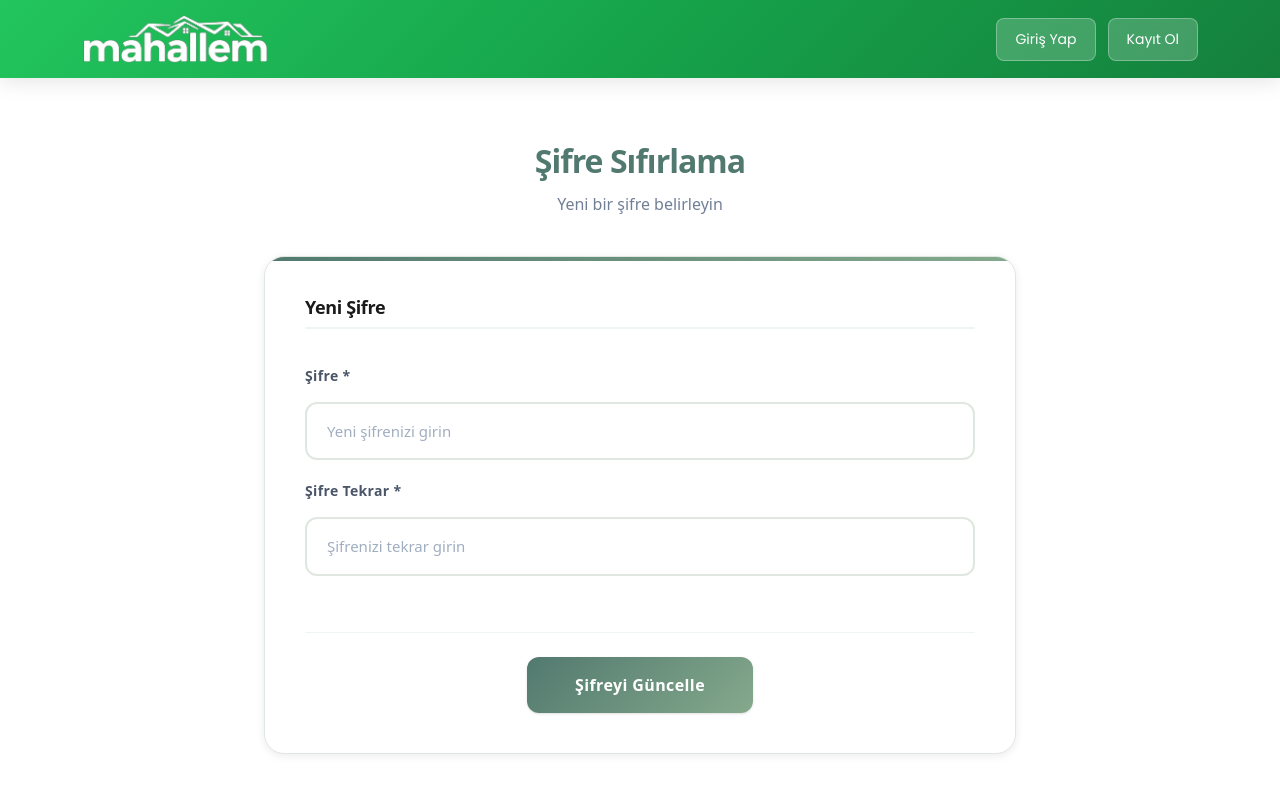
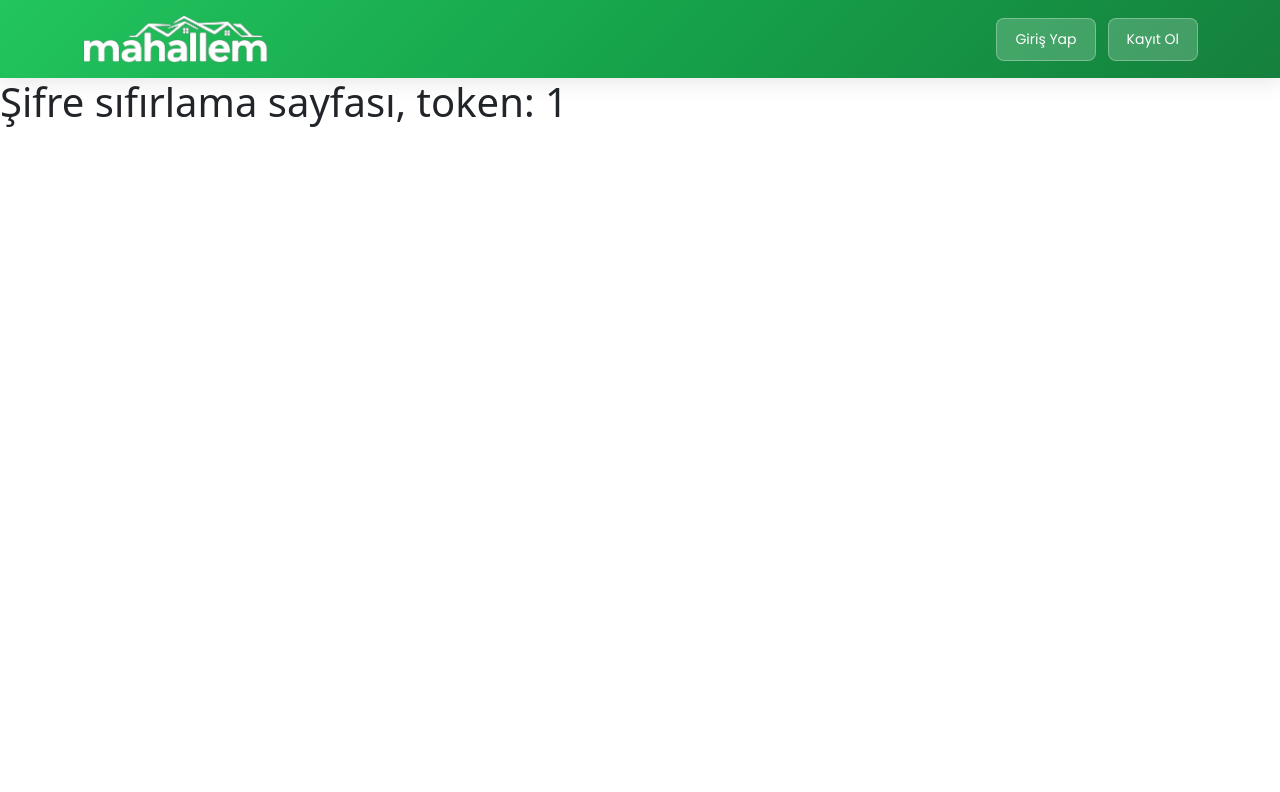
Before and after one commit to ismailhg/mahalleprojesi, a React (Create React App) app in the folder frontend/: page /#/sifre-sifirla/1 in a window 1280 px wide. Shown: the top 792 px of the page. Built offline with nearby package versions, Linux system fonts and the light colour scheme.

Commit message:
test yapıyorum

```diff
--- a/frontend/src/pages/ResetPassword.jsx
+++ b/frontend/src/pages/ResetPassword.jsx
@@ -1,118 +1,129 @@
-import React, { useState } from "react";
-import { useParams, useNavigate } from "react-router-dom";
-import "./profile.css";
+// import React, { useState } from "react";
+// import { useParams, useNavigate } from "react-router-dom";
+// import "./profile.css";
+
+// const ResetPassword = () => {
+//   const { token } = useParams();
+//   console.log("TOKEN:", token);
+//   const navigate = useNavigate();
+
+//   const [yeniSifre, setYeniSifre] = useState("");
+//   const [tekrarSifre, setTekrarSifre] = useState("");
+//   const [mesaj, setMesaj] = useState("");
+//   const [loading, setLoading] = useState(false);
+
+//   const handleReset = async () => {
+//     if (yeniSifre !== tekrarSifre) {
+//       setMesaj("⚠ Şifreler eşleşmiyor.");
+//       return;
+//     }
+
+//     setLoading(true);
+//     setMesaj("");
+
+//     try {
+//       const res = await fetch(
+//         `${process.env.REACT_APP_API_URL}/api/auth/sifre-sifirla/${token}`,
+//         {
+//           method: "POST",
+//           headers: { "Content-Type": "application/json" },
+//           body: JSON.stringify({ sifre: yeniSifre }),
+//         }
+//       );
+
+//       const data = await res.json();
+//       if (res.ok) {
+//         setMesaj(
+//           "✓ Şifre başarıyla güncellendi. Giriş ekranına yönlendiriliyorsunuz..."
+//         );
+//         setTimeout(() => navigate("/login"), 2000);
+//       } else {
+//         setMesaj(data.error || "⚠ Bir hata oluştu.");
+//       }
+//     } catch (error) {
+//       setMesaj("⚠ Sunucu hatası.");
+//     } finally {
+//       setLoading(false);
+//     }
+//   };
+
+//   return (
+//     <div className="profile-container">
+//       <div className="profile-header">
+//         <h2>Şifre Sıfırlama</h2>
+//         <p className="profile-subtitle">Yeni bir şifre belirleyin</p>
+//       </div>
+
+//       <div className="profile-form-card">
+//         {loading && (
+//           <div className="loading-overlay">
+//             <div className="loading-spinner"></div>
+//           </div>
+//         )}
+
+//         {mesaj && (
+//           <div
+//             className={
+//               mesaj.startsWith("✓") ? "success-message" : "error-message"
+//             }
+//           >
+//             <span>{mesaj.startsWith("✓") ? "✓" : "⚠"}</span> {mesaj}
+//           </div>
+//         )}
+
+//         <form className="profile-form" onSubmit={(e) => e.preventDefault()}>
+//           <div className="form-section">
+//             <h3 className="section-title">Yeni Şifre</h3>
+
+//             <div className="form-group">
+//               <label className="form-label" htmlFor="yeniSifre">
+//                 Şifre *
+//               </label>
+//               <input
+//                 id="yeniSifre"
+//                 type="password"
+//                 placeholder="Yeni şifrenizi girin"
+//                 value={yeniSifre}
+//                 onChange={(e) => setYeniSifre(e.target.value)}
+//                 required
+//               />
+//             </div>
+
+//             <div className="form-group">
+//               <label className="form-label" htmlFor="tekrarSifre">
+//                 Şifre Tekrar *
+//               </label>
+//               <input
+//                 id="tekrarSifre"
+//                 type="password"
+//                 placeholder="Şifrenizi tekrar girin"
+//                 value={tekrarSifre}
+//                 onChange={(e) => setTekrarSifre(e.target.value)}
+//                 required
+//               />
+//             </div>
+//           </div>
+
+//           <div className="submit-section">
+//             <button type="submit" onClick={handleReset} disabled={loading}>
+//               {loading ? "Güncelleniyor..." : "Şifreyi Güncelle"}
+//             </button>
+//           </div>
+//         </form>
+//       </div>
+//     </div>
+//   );
+// };
+
+// export default ResetPassword;
+import React from "react";
+import { useParams } from "react-router-dom";
 
 const ResetPassword = () => {
   const { token } = useParams();
   console.log("TOKEN:", token);
-  const navigate = useNavigate();
 
-  const [yeniSifre, setYeniSifre] = useState("");
-  const [tekrarSifre, setTekrarSifre] = useState("");
-  const [mesaj, setMesaj] = useState("");
-  const [loading, setLoading] = useState(false);
-
-  const handleReset = async () => {
-    if (yeniSifre !== tekrarSifre) {
-      setMesaj("⚠ Şifreler eşleşmiyor.");
-      return;
-    }
-
-    setLoading(true);
-    setMesaj("");
-
-    try {
-      const res = await fetch(
-        `${process.env.REACT_APP_API_URL}/api/auth/sifre-sifirla/${token}`,
-        {
-          method: "POST",
-          headers: { "Content-Type": "application/json" },
-          body: JSON.stringify({ sifre: yeniSifre }),
-        }
-      );
-
-      const data = await res.json();
-      if (res.ok) {
-        setMesaj(
-          "✓ Şifre başarıyla güncellendi. Giriş ekranına yönlendiriliyorsunuz..."
-        );
-        setTimeout(() => navigate("/login"), 2000);
-      } else {
-        setMesaj(data.error || "⚠ Bir hata oluştu.");
-      }
-    } catch (error) {
-      setMesaj("⚠ Sunucu hatası.");
-    } finally {
-      setLoading(false);
-    }
-  };
-
-  return (
-    <div className="profile-container">
-      <div className="profile-header">
-        <h2>Şifre Sıfırlama</h2>
-        <p className="profile-subtitle">Yeni bir şifre belirleyin</p>
-      </div>
-
-      <div className="profile-form-card">
-        {loading && (
-          <div className="loading-overlay">
-            <div className="loading-spinner"></div>
-          </div>
-        )}
-
-        {mesaj && (
-          <div
-            className={
-              mesaj.startsWith("✓") ? "success-message" : "error-message"
-            }
-          >
-            <span>{mesaj.startsWith("✓") ? "✓" : "⚠"}</span> {mesaj}
-          </div>
-        )}
-
-        <form className="profile-form" onSubmit={(e) => e.preventDefault()}>
-          <div className="form-section">
-            <h3 className="section-title">Yeni Şifre</h3>
-
-            <div className="form-group">
-              <label className="form-label" htmlFor="yeniSifre">
-                Şifre *
-              </label>
-              <input
-                id="yeniSifre"
-                type="password"
-                placeholder="Yeni şifrenizi girin"
-                value={yeniSifre}
-                onChange={(e) => setYeniSifre(e.target.value)}
-                required
-              />
-            </div>
-
-            <div className="form-group">
-              <label className="form-label" htmlFor="tekrarSifre">
-                Şifre Tekrar *
-              </label>
-              <input
-                id="tekrarSifre"
-                type="password"
-                placeholder="Şifrenizi tekrar girin"
-                value={tekrarSifre}
-                onChange={(e) => setTekrarSifre(e.target.value)}
-                required
-              />
-            </div>
-          </div>
-
-          <div className="submit-section">
-            <button type="submit" onClick={handleReset} disabled={loading}>
-              {loading ? "Güncelleniyor..." : "Şifreyi Güncelle"}
-            </button>
-          </div>
-        </form>
-      </div>
-    </div>
-  );
+  return <h1>Şifre sıfırlama sayfası, token: {token}</h1>;
 };
 
 export default ResetPassword;
```
